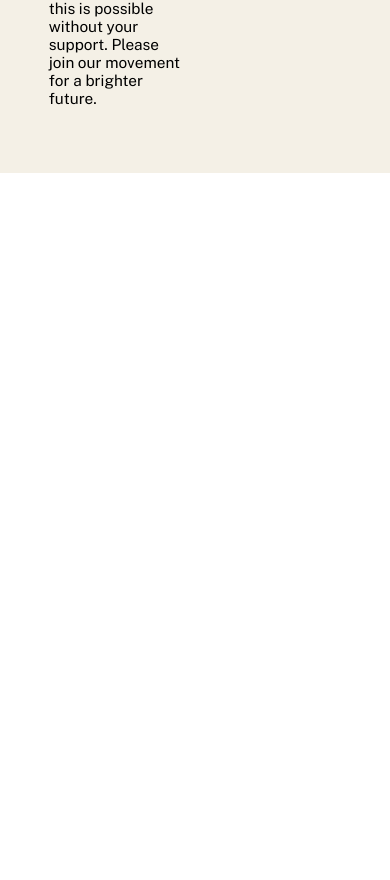
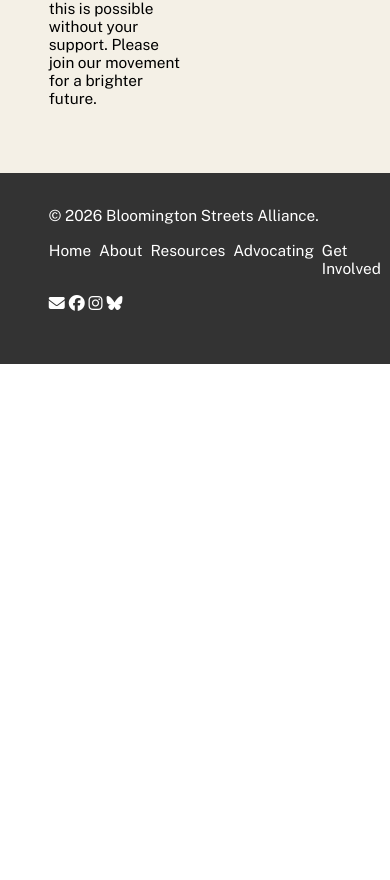
Before and after one commit to WingedMolotov/Bloomington-Streets-Alliance, a plain HTML site: page zz-base-page-template/index.html in a window 390 px wide. Shown: the part 1084-1964 px from the top of the page. After the commit the page ends 1448 px from the top, so only its background shows below. Drawn offline with nearby package versions, Linux system fonts and the light colour scheme.

Commit message:
Mobile-friendly footer

```diff
--- a/about/style.css
+++ b/about/style.css
@@ -137,6 +137,7 @@ a {
     height: min-content;
 }
 
+@media only screen and (min-width: 1417px) {
     footer {
         background-color: #333;
         color: white;
@@ -178,3 +179,45 @@ footer p {
     #footerlinks a {
         color: white;
     }
+}
+
+@media only screen and (max-width: 1416px) {
+    footer {
+        background-color: #333;
+        color: white;
+        padding-left: 12.5vw;
+        padding-right: 12.5vw;
+        padding-top: 4vh;
+        padding-bottom: 6vh;
+        display: flex;
+        flex-direction: column;
+        gap: 2vh;
+    }
+
+    footer p {
+        margin: 0;
+    }
+
+    #icons {
+        display: flex;
+        gap: 1vw;
+    }
+
+    #icons a {
+        color: white;
+        transition: color 0.3s ease;
+    }
+
+    #icons a:hover {
+        color: #f8c423;
+    }
+
+    #footerlinks {
+        display: flex;
+        gap: 2vw;
+    }
+
+    #footerlinks a {
+        color: white;
+    }
+}
--- a/advocating/style.css
+++ b/advocating/style.css
@@ -128,6 +128,7 @@ summary {
     object-position: top;
 }
 
+@media only screen and (min-width: 1417px) {
     footer {
         background-color: #333;
         color: white;
@@ -169,3 +170,45 @@ footer p {
     #footerlinks a {
         color: white;
     }
+}
+
+@media only screen and (max-width: 1416px) {
+    footer {
+        background-color: #333;
+        color: white;
+        padding-left: 12.5vw;
+        padding-right: 12.5vw;
+        padding-top: 4vh;
+        padding-bottom: 6vh;
+        display: flex;
+        flex-direction: column;
+        gap: 2vh;
+    }
+
+    footer p {
+        margin: 0;
+    }
+
+    #icons {
+        display: flex;
+        gap: 1vw;
+    }
+
+    #icons a {
+        color: white;
+        transition: color 0.3s ease;
+    }
+
+    #icons a:hover {
+        color: #f8c423;
+    }
+
+    #footerlinks {
+        display: flex;
+        gap: 2vw;
+    }
+
+    #footerlinks a {
+        color: white;
+    }
+}
--- a/get-involved/style.css
+++ b/get-involved/style.css
@@ -173,6 +173,7 @@ a {
     height: min-content;
 }
 
+@media only screen and (min-width: 1417px) {
     footer {
         background-color: #333;
         color: white;
@@ -214,6 +215,48 @@ footer p {
     #footerlinks a {
         color: white;
     }
+}
+
+@media only screen and (max-width: 1416px) {
+    footer {
+        background-color: #333;
+        color: white;
+        padding-left: 12.5vw;
+        padding-right: 12.5vw;
+        padding-top: 4vh;
+        padding-bottom: 6vh;
+        display: flex;
+        flex-direction: column;
+        gap: 2vh;
+    }
+
+    footer p {
+        margin: 0;
+    }
+
+    #icons {
+        display: flex;
+        gap: 1vw;
+    }
+
+    #icons a {
+        color: white;
+        transition: color 0.3s ease;
+    }
+
+    #icons a:hover {
+        color: #f8c423;
+    }
+
+    #footerlinks {
+        display: flex;
+        gap: 2vw;
+    }
+
+    #footerlinks a {
+        color: white;
+    }
+}
 
 #below div form {
     display: flex;
--- a/initiatives/102nd-street/style.css
+++ b/initiatives/102nd-street/style.css
@@ -175,6 +175,7 @@ a {
     object-position: right bottom;
 }
 
+@media only screen and (min-width: 1417px) {
     footer {
         background-color: #333;
         color: white;
@@ -216,3 +217,45 @@ footer p {
     #footerlinks a {
         color: white;
     }
+}
+
+@media only screen and (max-width: 1416px) {
+    footer {
+        background-color: #333;
+        color: white;
+        padding-left: 12.5vw;
+        padding-right: 12.5vw;
+        padding-top: 4vh;
+        padding-bottom: 6vh;
+        display: flex;
+        flex-direction: column;
+        gap: 2vh;
+    }
+
+    footer p {
+        margin: 0;
+    }
+
+    #icons {
+        display: flex;
+        gap: 1vw;
+    }
+
+    #icons a {
+        color: white;
+        transition: color 0.3s ease;
+    }
+
+    #icons a:hover {
+        color: #f8c423;
+    }
+
+    #footerlinks {
+        display: flex;
+        gap: 2vw;
+    }
+
+    #footerlinks a {
+        color: white;
+    }
+}
--- a/resources/style.css
+++ b/resources/style.css
@@ -162,6 +162,7 @@ details a {
     text-decoration: underline;
 }
 
+@media only screen and (min-width: 1417px) {
     footer {
         background-color: #333;
         color: white;
@@ -203,3 +204,45 @@ footer p {
     #footerlinks a {
         color: white;
     }
+}
+
+@media only screen and (max-width: 1416px) {
+    footer {
+        background-color: #333;
+        color: white;
+        padding-left: 12.5vw;
+        padding-right: 12.5vw;
+        padding-top: 4vh;
+        padding-bottom: 6vh;
+        display: flex;
+        flex-direction: column;
+        gap: 2vh;
+    }
+
+    footer p {
+        margin: 0;
+    }
+
+    #icons {
+        display: flex;
+        gap: 1vw;
+    }
+
+    #icons a {
+        color: white;
+        transition: color 0.3s ease;
+    }
+
+    #icons a:hover {
+        color: #f8c423;
+    }
+
+    #footerlinks {
+        display: flex;
+        gap: 2vw;
+    }
+
+    #footerlinks a {
+        color: white;
+    }
+}
--- a/style.css
+++ b/style.css
@@ -241,6 +241,7 @@ button {
     height: min-content;
 }
 
+@media only screen and (min-width: 1417px) {
     footer {
         background-color: #333;
         color: white;
@@ -282,3 +283,45 @@ footer p {
     #footerlinks a {
         color: white;
     }
+}
+
+@media only screen and (max-width: 1416px) {
+    footer {
+        background-color: #333;
+        color: white;
+        padding-left: 12.5vw;
+        padding-right: 12.5vw;
+        padding-top: 4vh;
+        padding-bottom: 6vh;
+        display: flex;
+        flex-direction: column;
+        gap: 2vh;
+    }
+
+    footer p {
+        margin: 0;
+    }
+
+    #icons {
+        display: flex;
+        gap: 1vw;
+    }
+
+    #icons a {
+        color: white;
+        transition: color 0.3s ease;
+    }
+
+    #icons a:hover {
+        color: #f8c423;
+    }
+
+    #footerlinks {
+        display: flex;
+        gap: 2vw;
+    }
+
+    #footerlinks a {
+        color: white;
+    }
+}
--- a/zz-base-page-template/style.css
+++ b/zz-base-page-template/style.css
@@ -91,6 +91,7 @@ a {
     height: min-content;
 }
 
+@media only screen and (min-width: 1417px) {
     footer {
         background-color: #333;
         color: white;
@@ -100,7 +101,6 @@ footer {
         padding-bottom: 6vh;
         display: flex;
         flex-direction: row;
-    margin-top: 100vh;
     }
 
     footer p {
@@ -133,3 +133,45 @@ footer p {
     #footerlinks a {
         color: white;
     }
+}
+
+@media only screen and (max-width: 1416px) {
+    footer {
+        background-color: #333;
+        color: white;
+        padding-left: 12.5vw;
+        padding-right: 12.5vw;
+        padding-top: 4vh;
+        padding-bottom: 6vh;
+        display: flex;
+        flex-direction: column;
+        gap: 2vh;
+    }
+
+    footer p {
+        margin: 0;
+    }
+
+    #icons {
+        display: flex;
+        gap: 1vw;
+    }
+
+    #icons a {
+        color: white;
+        transition: color 0.3s ease;
+    }
+
+    #icons a:hover {
+        color: #f8c423;
+    }
+
+    #footerlinks {
+        display: flex;
+        gap: 2vw;
+    }
+
+    #footerlinks a {
+        color: white;
+    }
+}
```
Lines whose indentation alone changed are shown as unchanged.
